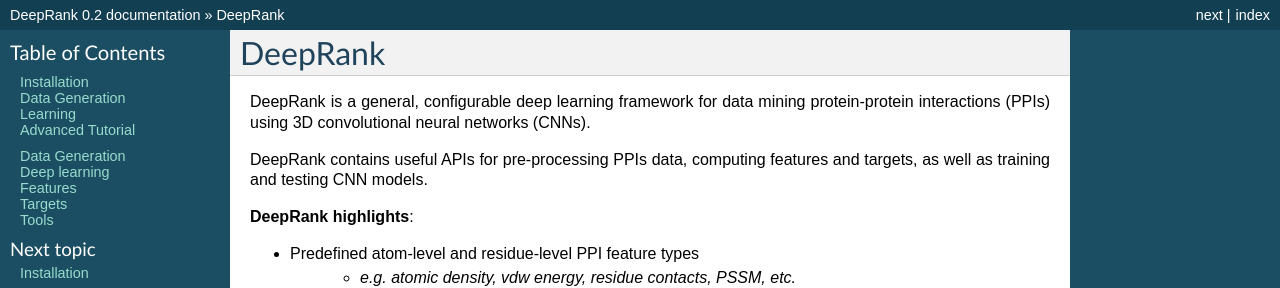
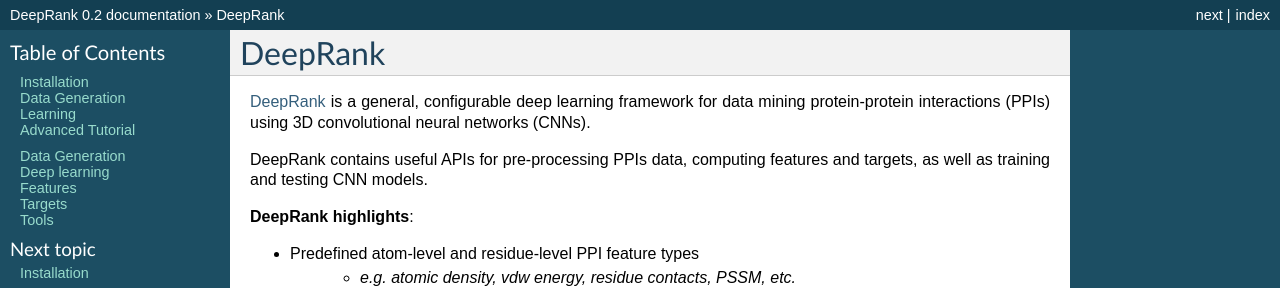
Before and after one commit to DeepRank/deeprank, a Sphinx documentation site: the page built from docs/index.rst, in a window 1280 px wide. Shown: the top 288 px of the page. Built offline with Sphinx 7.4.7, drawn with Linux system fonts in a browser that asks for light colours; part of the change alters nothing that is shown.

```diff
--- a/docs/index.rst
+++ b/docs/index.rst
@@ -6,11 +6,13 @@
 DeepRank
 ========
 
-DeepRank is a general, configurable deep learning framework for data mining
+`DeepRank`_ is a general, configurable deep learning framework for data mining
 protein-protein interactions (PPIs) using 3D convolutional neural networks (CNNs).
 
 DeepRank contains useful APIs for pre-processing PPIs data, computing features and
 targets, as well as training and testing CNN models.
+
+.. _`DeepRank`: https://github.com/DeepRank/deeprank
 
 **DeepRank highlights**:
 
```
